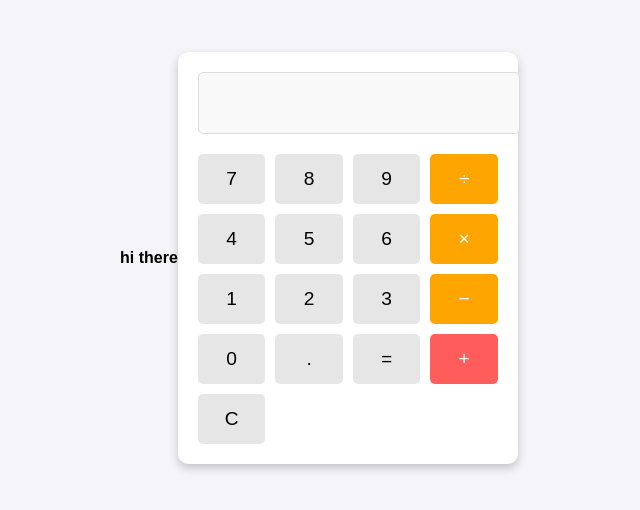
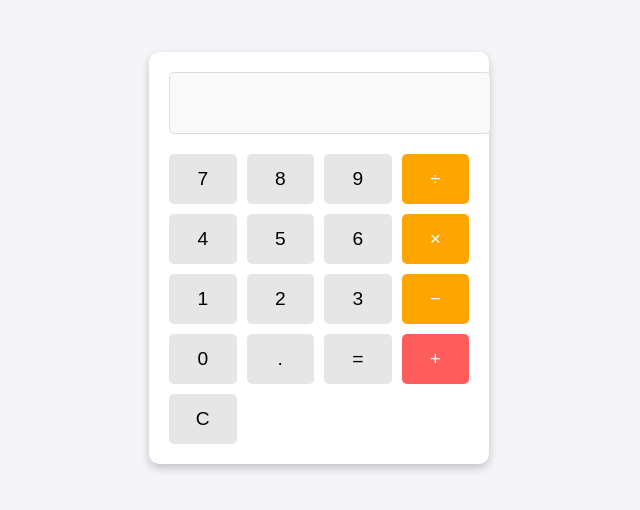
Before and after one commit to Dhruv-Jain31/js_cal, a plain HTML site: page index.html in a window 1280 px wide. Shown: the part 142-652 px from the top of the page, without its empty margins (321-961 px from the left). Drawn offline with Linux system fonts and the light colour scheme.

Commit message:
re triggering deployment

```diff
--- a/index.html
+++ b/index.html
@@ -7,7 +7,6 @@
   <link rel="stylesheet" href="style.css">
 </head>
 <!--checking for deployments-->
-<b>hi there</b>
 <body>
   <div class="calculator">
     <input type="text" id="display" readonly>
```
